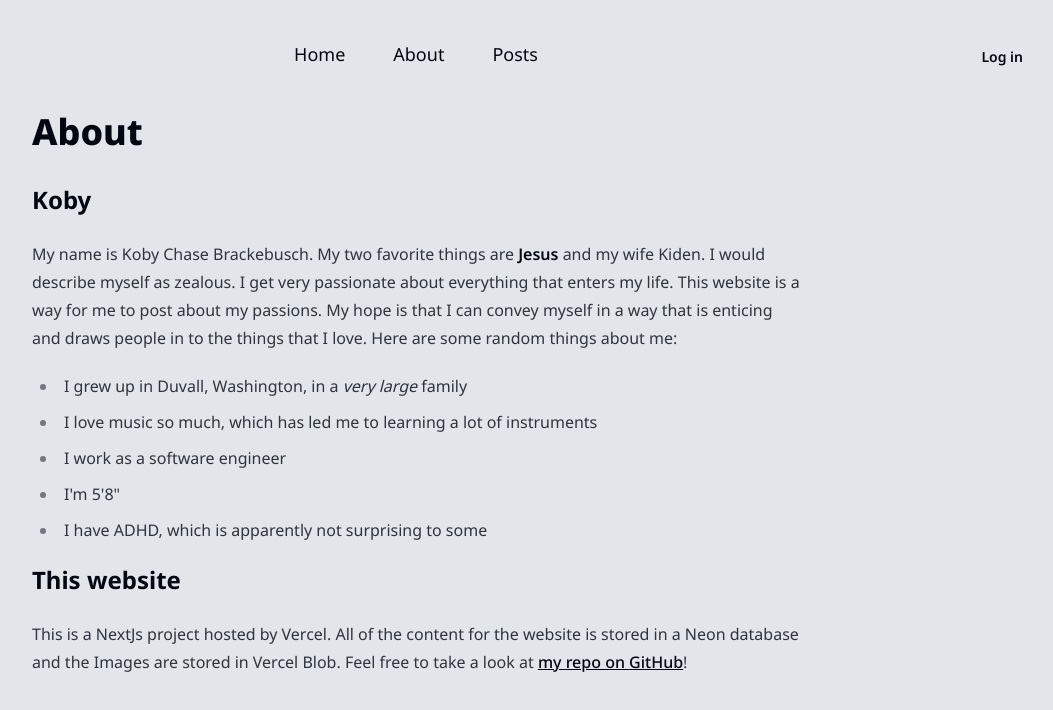
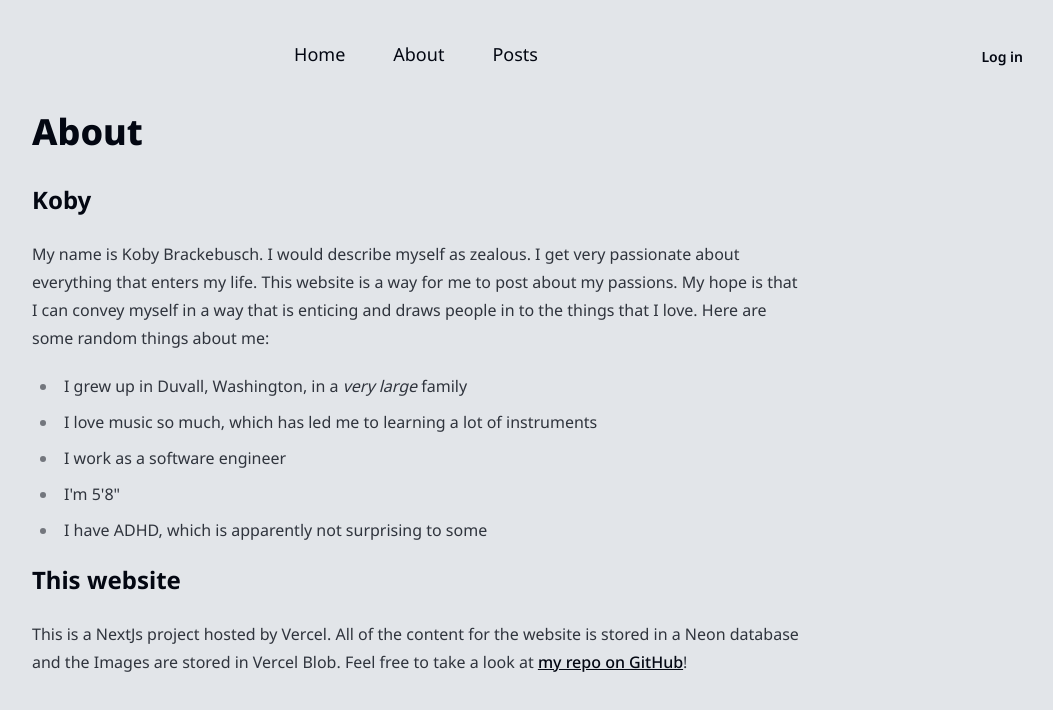
Before and after one commit to kobybrack/brackebusch-website, a Next.js app: page /about in a window 1280 px wide. Shown: the top 710 px of the page, without its empty margins (224-1277 px from the left). Built offline with nearby package versions, Linux system fonts and the light colour scheme; no server answers; what next-recaptcha-v3 would draw is missing.

Commit message:
content update

```diff
--- a/src/app/about/page.tsx
+++ b/src/app/about/page.tsx
@@ -6,11 +6,10 @@ export default function Page() {
                 <h1>About</h1>
                 <h2 className="mt-0">Koby</h2>
                 <p>
-                    My name is Koby Chase Brackebusch. My two favorite things are <strong>Jesus</strong> and my wife
-                    Kiden. I would describe myself as zealous. I get very passionate about everything that enters my
-                    life. This website is a way for me to post about my passions. My hope is that I can convey myself in
-                    a way that is enticing and draws people in to the things that I love. Here are some random things
-                    about me:
+                    My name is Koby Brackebusch. I would describe myself as zealous. I get very passionate about
+                    everything that enters my life. This website is a way for me to post about my passions. My hope is
+                    that I can convey myself in a way that is enticing and draws people in to the things that I love.
+                    Here are some random things about me:
                 </p>
                 <ul>
                     <li>
```
